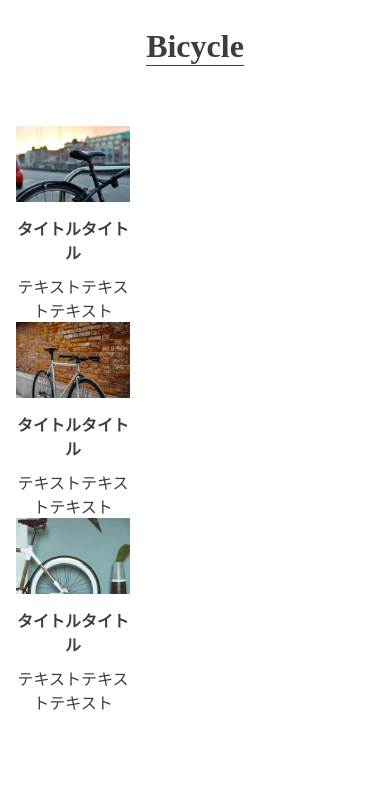
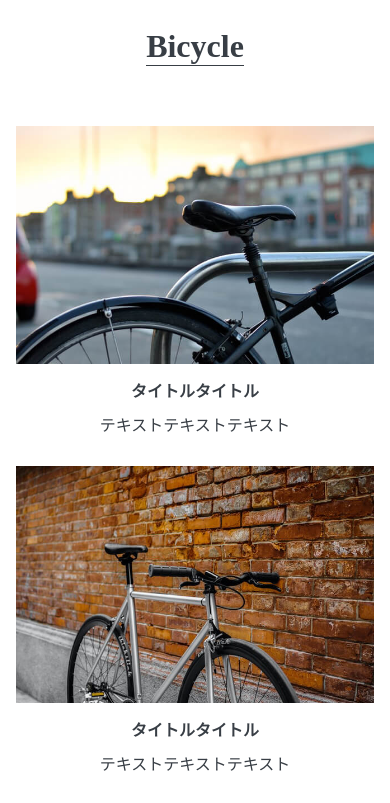
Before and after one commit to gauru-pixel/Profile, a plain HTML site: page index.html in a window 390 px wide. Shown: the part 1380-2183 px from the top of the page. Drawn offline with Linux system fonts and the light colour scheme; some packages are replaced by stand-ins of ours.

Commit message:
Add files via upload

```diff
--- a/style.css
+++ b/style.css
@@ -135,4 +135,8 @@ footer {
   #bicycle ul {
     flex-direction: column;
   }
+  #bicycle li {
+      width: 100%;
+      margin-bottom: 30px;
+  }
 }
```
